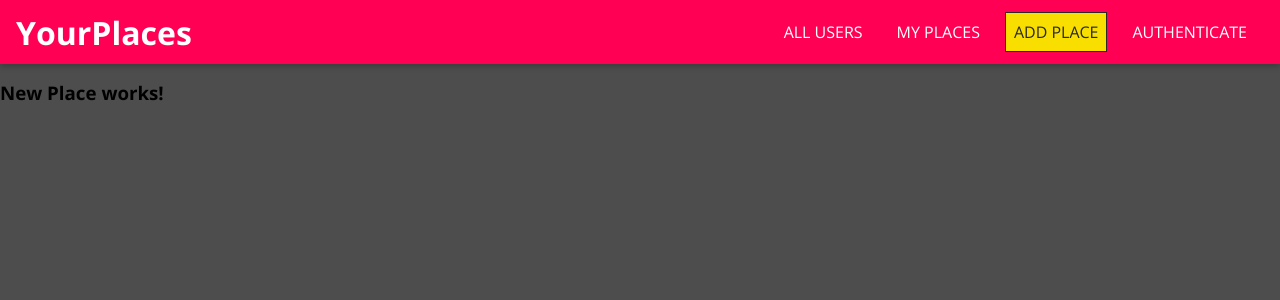
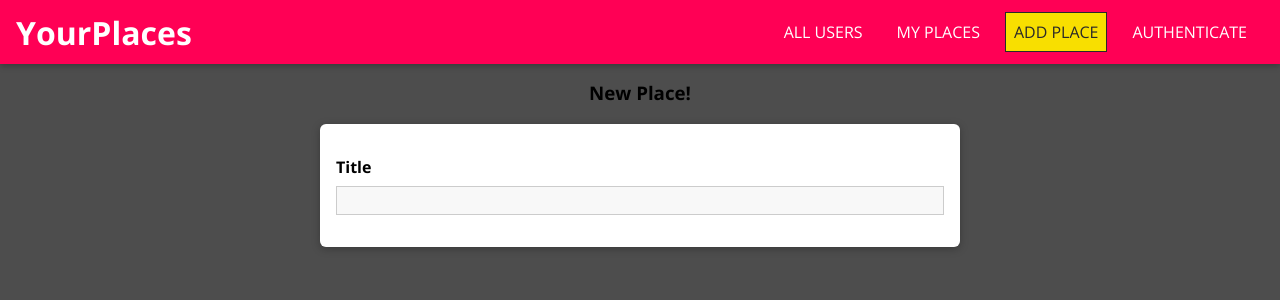
Before and after one commit to uros92dasic/React_Frontend, a React (Create React App) app: page /places/new in a window 1280 px wide. Shown: the top 300 px of the page. Built offline with nearby package versions, Linux system fonts and the light colour scheme.

Commit message:
add custom form input

```diff
--- /dev/null
+++ b/src/places/pages/NewPlace.css
@@ -0,0 +1,15 @@
+.place-form {
+  position: relative;
+  list-style: none;
+  margin: 0 auto;
+  padding: 1rem;
+  width: 90%;
+  max-width: 40rem;
+  box-shadow: 0 2px 8px rgba(0, 0, 0, 0.26);
+  border-radius: 6px;
+  background: white;
+}
+
+h3 {
+  text-align: center;
+}
--- a/src/places/pages/NewPlace.js
+++ b/src/places/pages/NewPlace.js
@@ -1,8 +1,16 @@
 import React from "react";
+
+import Input from "../../shared/components/FormElements/Input";
+import './NewPlace.css';
 
 const NewPlace = () => {
     return (
-        <h3>New Place works!</h3>
+        <>
+        <h3>New Place!</h3>
+        <form className="place-form">
+            <Input element="input" type="text" label="Title"/>
+        </form>
+        </>
     );
 }
 
--- /dev/null
+++ b/src/shared/components/FormElements/Input.css
@@ -0,0 +1,41 @@
+.form-control {
+  margin: 1rem 0;
+}
+
+.form-control label,
+.form-control input,
+.form-control textarea {
+  display: block;
+}
+
+.form-control label {
+  font-weight: bold;
+  margin-bottom: 0.5rem;
+}
+
+.form-control input,
+.form-control textarea {
+  width: 100%;
+  font: inherit;
+  border: 1px solid #ccc;
+  background: #f8f8f8;
+  padding: 0.15rem 0.25rem;
+}
+
+.form-control input:focus,
+.form-control textarea:focus {
+  outline: none;
+  background: #ebebeb;
+  border-color: #510077;
+}
+
+.form-control--invalid label,
+.form-control--invalid p {
+  color: red;
+}
+
+.form-control--invalid input,
+.form-control--invalid textarea {
+  border-color: red;
+  background: #ffd1d1;
+}
--- /dev/null
+++ b/src/shared/components/FormElements/Input.js
@@ -0,0 +1,16 @@
+import React from "react";
+
+import './Input.css';
+
+const Input = props => {
+    const element = props.element === 'input' ?
+    <input id={props.id} type={props.type} placeholder={props.placeholder}/> :
+    <textarea id={props.id} rows={props.row || 3}/>;
+
+    return <div className={`form-control`}>
+        <label for={props.id}>{props.label}</label>
+        {element}
+    </div>
+}
+
+export default Input;
--- a/src/shared/components/UIElements/Map.js
+++ b/src/shared/components/UIElements/Map.js
@@ -1,4 +1,5 @@
-import React, { useRef, useEffect } from 'react';
+import React from 'react';
+// import { useRef, useEffect } from 'react';
 
 import './Map.css';
 
```
